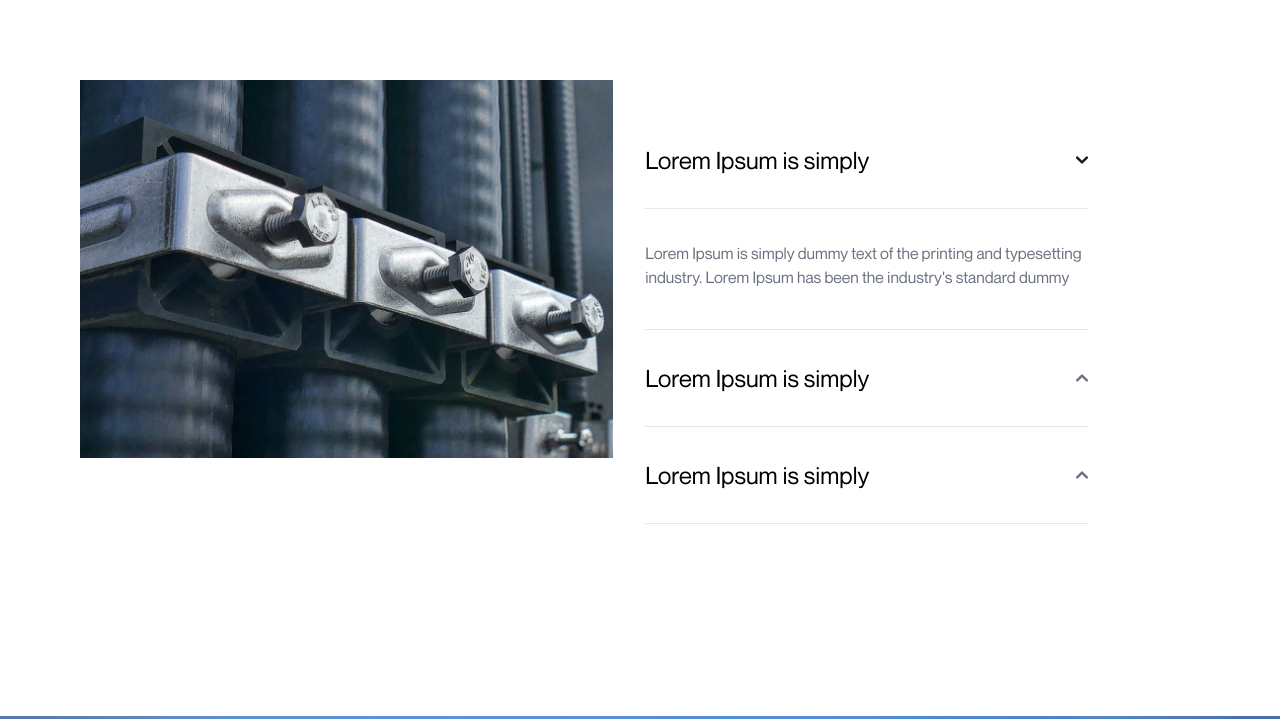
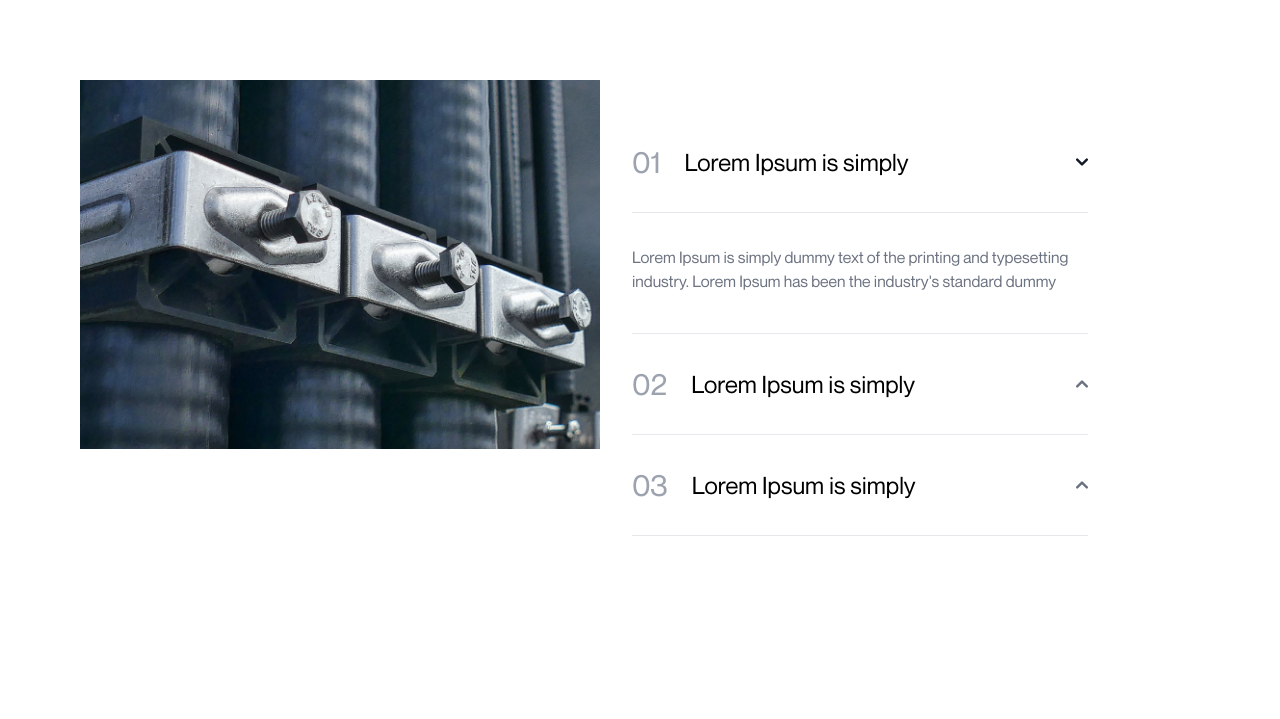
Before and after one commit to humbee-developers/creative-template-1, a plain HTML site: page aboutUs/index.html in a window 1280 px wide. Shown: the part 1824-2543 px from the top of the page. Drawn offline with nearby package versions, Linux system fonts and the light colour scheme.

Commit message:
chnages03-ssss

```diff
--- a/aboutUs/index.html
+++ b/aboutUs/index.html
@@ -157,7 +157,7 @@
             <img src="../images/imgone.png"" alt="about_image" class="max-w-full block w-full h-full" />
             <div class="inner_banner absolute top-[45%]">
               <div class="inner_banner_wrapper px-[20px] md:px-[60px] lg:px-[100px] py-0">
-                <div class="inner_banner_heading flex gap-12  text-[40px] md:text-[50px] lg:text-[60px] xl:text-[90px] 2xl:text-[71px] text-white font-normal leading-[140%] md:leading-[50px] lg:leading-[77px] w-full md:w-[100%] "
+                <div class="inner_banner_heading sm:flex gap-12  text-[40px] md:text-[50px] lg:text-[60px] xl:text-[90px] 2xl:text-[71px] text-white font-normal leading-[140%] md:leading-[50px] lg:leading-[77px] w-full md:w-[100%] "
                 data-aos="slide-right"
                 data-aos-duration="1000"
                 data-aos-delay="10">
@@ -284,10 +284,10 @@
     <div
       class="sm:flex w-full justify-around sm:py-20 sm:px-40 pb-8 sm:pl-20 w-[100%] text-black"
     >
-      <div class="left w-full">
+      <div class="left w-full sm:w-3/6">
         <img src="../images/img3.png" alt="Image" />
       </div>
-      <div class="right p-8">
+      <div class=" p-8 w-full  sm:w-3/6">
         <div
           id="accordion-flush"
           data-accordion="collapse"
@@ -302,7 +302,8 @@
               aria-expanded="true"
               aria-controls="accordion-flush-body-1"
             >
-              <span class="text-black text-2xl"> Lorem Ipsum is simply</span>
+
+              <div class="text-black text-2xl flex gap-4 items-center"><span class="text-gray-400 text-3xl">01</span> Lorem Ipsum is simply</div>
               <svg
                 data-accordion-icon
                 class="w-3 h-3 rotate-180 shrink-0"
@@ -343,7 +344,7 @@
               aria-expanded="false"
               aria-controls="accordion-flush-body-2"
             >
-              <span class="text-black text-2xl"> Lorem Ipsum is simply</span>
+            <div class="text-black text-2xl flex gap-4 items-center"><span class="text-gray-400 text-3xl">02</span> Lorem Ipsum is simply</div>
               <svg
                 data-accordion-icon
                 class="w-3 h-3 rotate-180 shrink-0"
@@ -384,7 +385,7 @@
               aria-expanded="false"
               aria-controls="accordion-flush-body-3"
             >
-              <span class="text-black text-2xl"> Lorem Ipsum is simply</span>
+            <div class="text-black text-2xl flex gap-4 items-center"><span class="text-gray-400 text-3xl">03</span> Lorem Ipsum is simply</div>
               <svg
                 data-accordion-icon
                 class="w-3 h-3 rotate-180 shrink-0"
```
